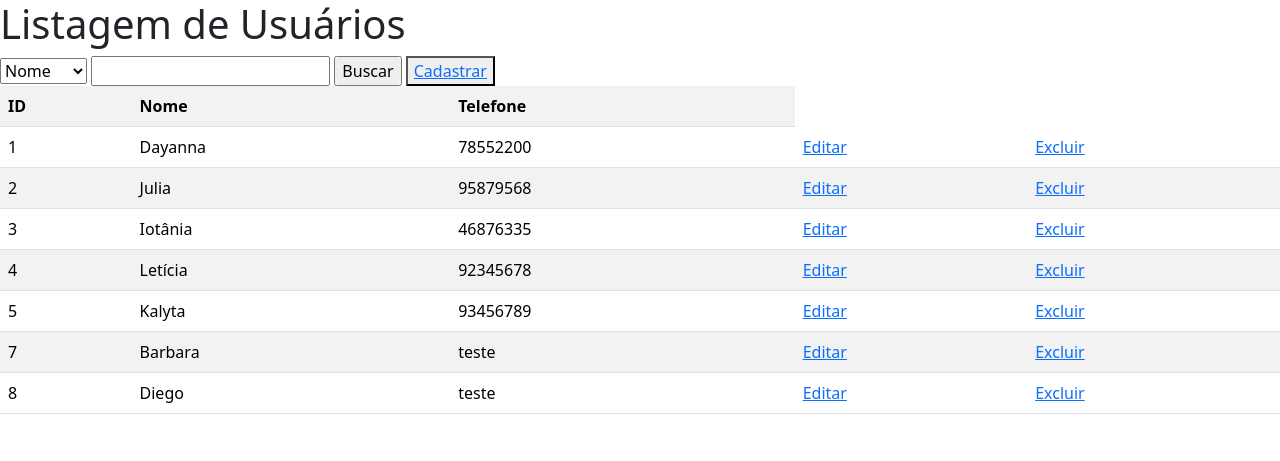
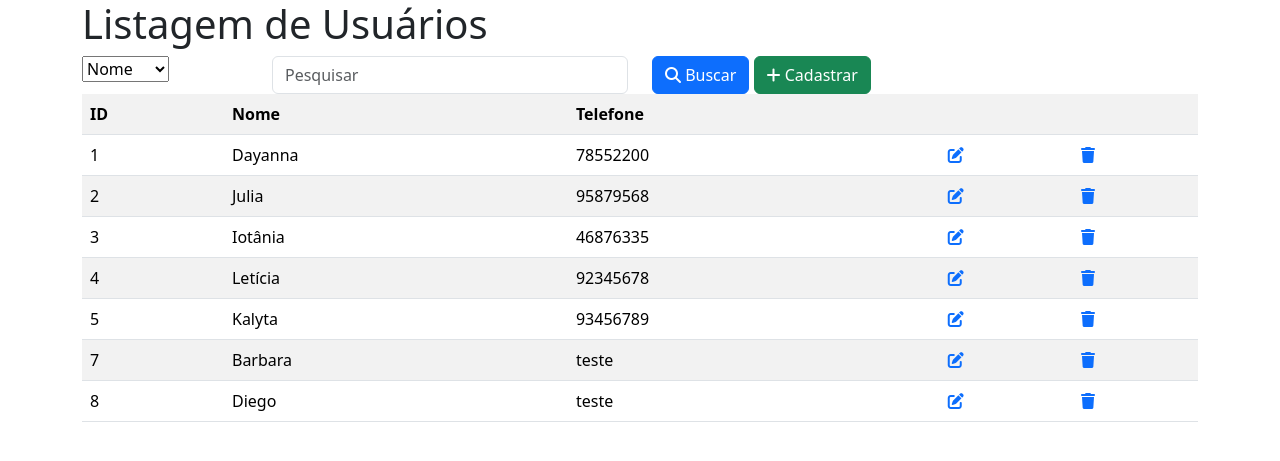
Before and after one commit to DayannaDeCampos/aula_web2_2023, a PHP site: page /view/UsuarioList.php in a window 1280 px wide. Shown: the top 461 px of the page. Run offline with PHP 8.4, Linux system fonts and the light colour scheme; the visitor is signed in with stand-in values (Sample User, id 1); data comes from the database, SQL or seed files in the repository; both versions use the stored data as it was after the commit.

Commit message:
Add files via upload

```diff
--- a/Util.php
+++ b/Util.php
@@ -6,7 +6,7 @@ class Util{
 
         $_SESSION['login'] = $param['login'];
         $_SESSION['senha'] = $param['senha'];
-        $_SESSION['sair'] = 0;
+        header("Location: login.php");
 
         if($_SESSION['login'] =="admin" && $_SESSION['senha'] == "123"){
             header("Location:main.php");
--- a/index.php
+++ b/index.php
@@ -4,4 +4,5 @@
   </head>
   <body>
     <a href="./view/login.php">Logar </a><br>
+    <a href="./view/UsuarioList.php">Listar </a><br>
 	</body>
--- a/view/UsuarioList.php
+++ b/view/UsuarioList.php
@@ -26,25 +26,43 @@ util::verificar();
   <head>
     <meta charset="utf-8">
     <meta name="viewport" content="width=device-width, initial-scale=1">
-    <title>Bootstrap demo</title>
+    <title>Usuario List</title>
     <link href="https://cdn.jsdelivr.net/npm/bootstrap@5.3.0-alpha2/dist/css/bootstrap.min.css" rel="stylesheet" integrity="sha384-aFq/bzH65dt+w6FI2ooMVUpc+21e0SRygnTpmBvdBgSdnuTN7QbdgL+OapgHtvPp" crossorigin="anonymous">
+    <link rel="stylesheet" href="https://cdnjs.cloudflare.com/ajax/libs/font-awesome/6.4.0/css/all.min.css" integrity="sha512-iecdLmaskl7CVkqkXNQ/ZH/XLlvWZOJyj7Yy7tcenmpD1ypASozpmT/E0iPtmFIB46ZmdtAc9eNBvH0H/ZpiBw==" crossorigin="anonymous" referrerpolicy="no-referrer" />
   </head>
   <body>
+
+  <div class="container">
     <h1>Listagem de Usuários</h1>
     <form action="UsuarioList.php" method="post">
-      <select name="campo">
-        <option value="nome">Nome</option>
-        <option value="telefone">Telefone</option>
-      </select>
-      <input type="text" name="valor" />
-      <input type="submit" value="Buscar"/>
-      <button><a href="UsuarioForm.php">Cadastrar</a></button>
-  </form>
-  <table class="table table-striped">
+      <div class="row">
+        <div class="col-2">
+          <select name="campo" clas="form-select">
+            <option value="nome">Nome</option>
+            <option value="telefone">Telefone</option>
+          </select>
+        </div>
+
+        <div class="col-4">
+          <input type="text" class="form-control" placeholder="Pesquisar" name="valor" />
+        </div>
+
+        <div class="col-6">
+          <button class="btn btn-primary" type="submit">
+          <i class="fa-solid fa-magnifying-glass"></i> Buscar
+          </button>
+          <a class="btn btn-success" href="UsuarioForm.php"><i class="fa-solid fa-plus"></i>  Cadastrar</a>
+        </div>
+      <div>
+
+</form>
+  <table class="table table-striped table-hover">
         <tr>
             <th>ID</th>
             <th>Nome</th>
             <th>Telefone</th>
+            <th scope="col"></th>
+            <th scope="col"></th>
         </tr>
     <?php
     foreach($load as $item){
@@ -52,14 +70,15 @@ util::verificar();
             <td>$item->id</td>
             <td>$item->nome</td>
             <td>$item->telefone</td>
-            <td><a href='./UsuarioForm.php?id=$item->id'>Editar</a></td>
+            <td><a href='./UsuarioForm.php?id=$item->id'><i class='fa-solid fa-pen-to-square'></i></a></td>
             <td><a href='./UsuarioList.php?id=$item->id'
                     onclick='return confirm(\"Deseja Excluir?\")'
-            >Excluir</a></td>
+            ><i class='fa-solid fa-trash'></i></a></td>
            </tr>";
     }
         ?>
     </table>
+    </div>
     <script src="https://cdn.jsdelivr.net/npm/bootstrap@5.3.0-alpha2/dist/js/bootstrap.bundle.min.js" integrity="sha384-qKXV1j0HvMUeCBQ+QVp7JcfGl760yU08IQ+GpUo5hlbpg51QRiuqHAJz8+BrxE/N" crossorigin="anonymous"></script>
   </body>
 </html>
```
Also changed, not shown: sql/db_aula.sql (+7 -7 lines), view/UsuarioForm.php (+21 -10 lines).
